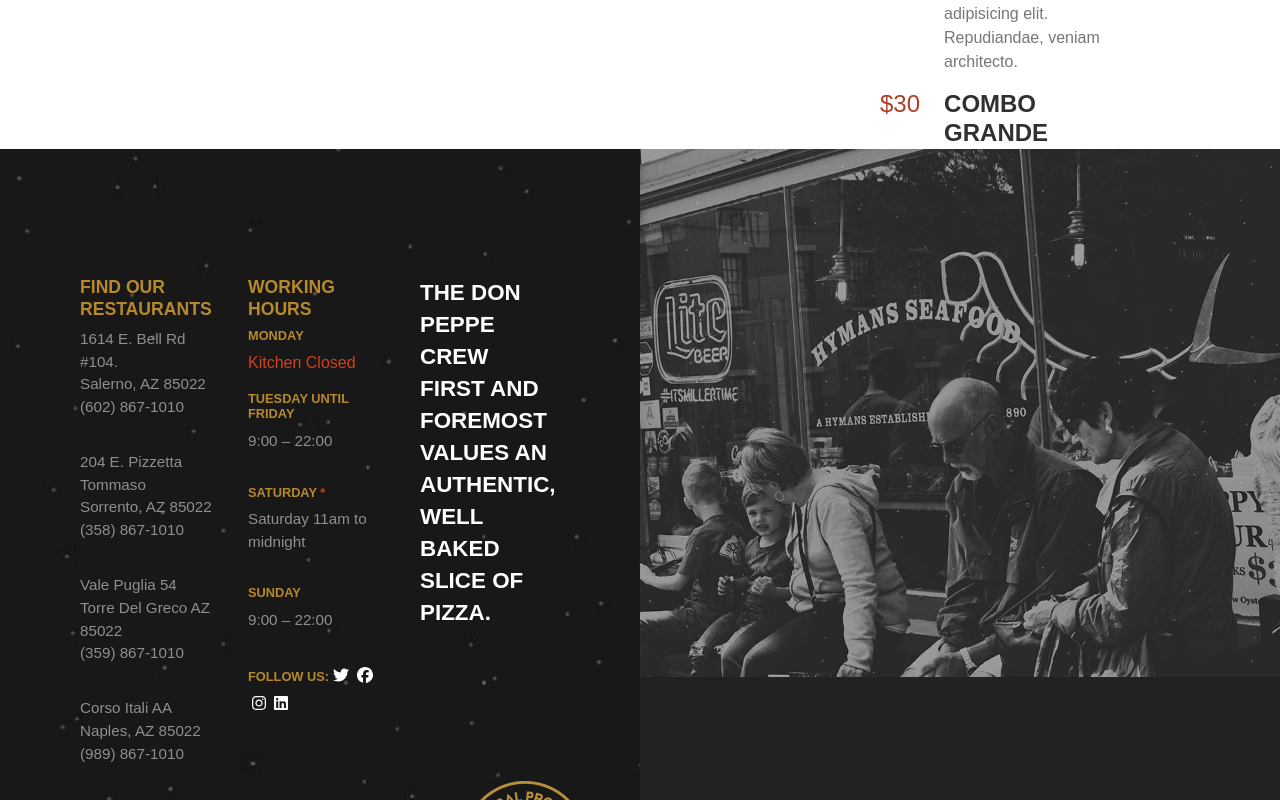
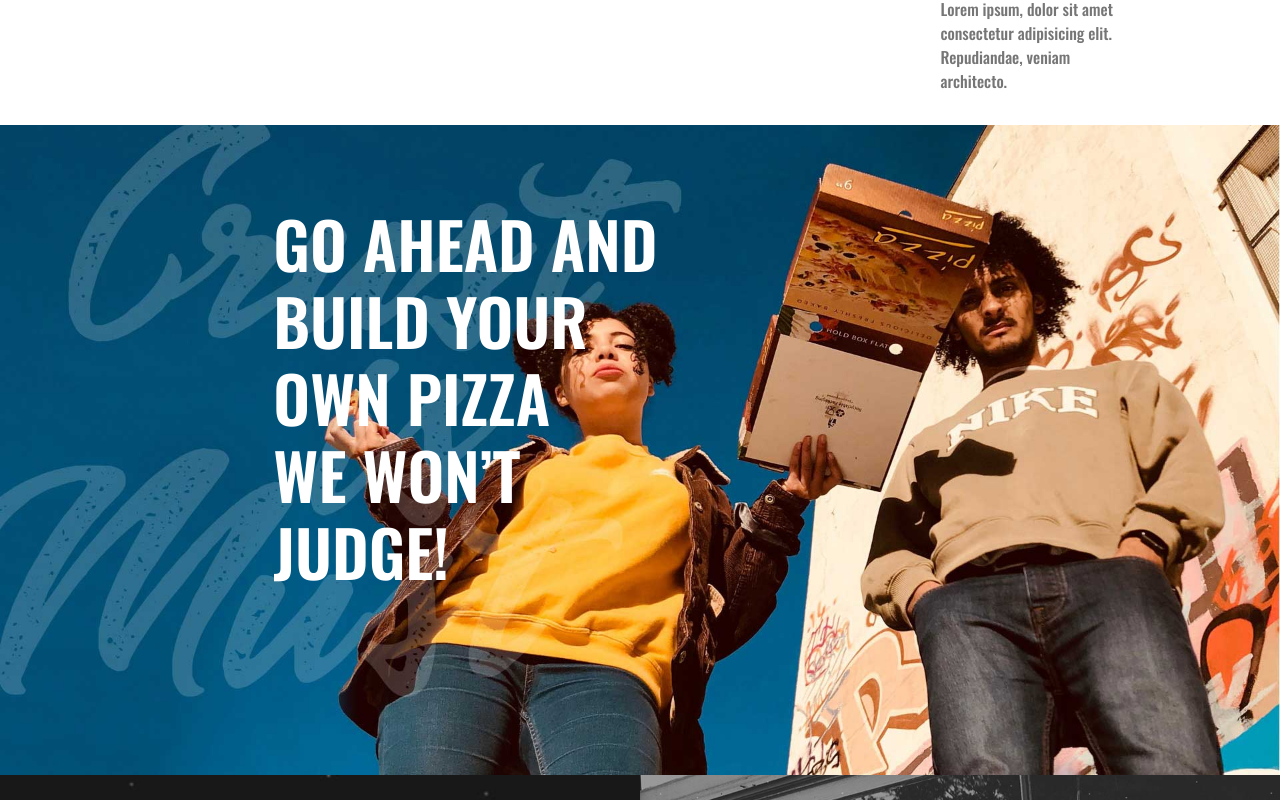
Before and after one commit to DarioGuastella/proj-html-vuejs, a Vue app: page / in a window 1280 px wide. Shown: the part 2180-2980 px from the top of the page. Built offline with nearby package versions, Linux system fonts and the light colour scheme.

Commit message:
aggiunge sezione parallax

```diff
--- a/index.html
+++ b/index.html
@@ -4,6 +4,9 @@
 <head>
   <meta charset="UTF-8" />
   <link rel="icon" type="image/svg+xml" href="/vite.svg" />
+  <link rel="preconnect" href="https://fonts.googleapis.com">
+  <link rel="preconnect" href="https://fonts.gstatic.com" crossorigin>
+  <link href="https://fonts.googleapis.com/css2?family=Oswald:wght@300;500;600&display=swap" rel="stylesheet">
   <meta name="viewport" content="width=device-width, initial-scale=1.0" />
   <title>Vue.js Don Peppe</title>
 </head>
--- a/src/components/AppMain.vue
+++ b/src/components/AppMain.vue
@@ -26,7 +26,9 @@
 </script>
 
 <template>
+    <!-- JUMBO -->
     <Slider /><!-- ToDo: slider content e fade -->
+    <!-- SEZIONE 1 -->
     <section class="container-fluid bg-light py-2 w-100"> <!-- ToDo: hover -->
         <div class="row">
             <div class="col-3 px-2"><img class="quarterImg" src="/img/h3-img-1.jpg" alt=""></div>
@@ -35,6 +37,7 @@
             <div class="col-3 px-2"><img class="quarterImg" src="/img/h3-img-4.jpg" alt=""></div>
         </div>
     </section>
+    <!-- SEZIONE 2 TESTIMONIALS -->
     <section class="container-fluid sectionBeige"><!-- ToDo: slider -->
         <div class="row">
             <div class="col-6 offset-md-3 text-center">
@@ -43,6 +46,7 @@
             </div>
         </div>
     </section>
+    <!-- SEZIONE 3 SPECIALS -->
     <section class="container-fluid sectionSpecials w-100">
         <div class="row w-100">
             <div class="col-6 relatived">
@@ -82,20 +86,34 @@
                 </div>
             </div>
         </div>
-
+    </section>
+    <!-- Sezione 4 PARALLAX --> <!--ToDo: fix parallax-->
+    <section>
+        <div class="container-fluid parallaxSection parallax">
+            <div class="row">
+                <div class="col-4 offset-md-2">
+                    <h3 class="buildPizza">
+                        GO AHEAD AND <br>
+                        BUILD YOUR<br>
+                        OWN PIZZA<br>
+                        WE WON’T<br>
+                        JUDGE!</h3>
+                </div>
+            </div>
+        </div>
     </section>
 </template>
 
 <style scoped lang="scss">
 // importo variabili
 // @use './styles/partials/variables' as *;
-//Sezione 3 - after jumbotron
+//Sezione 1 - after jumbotron
 .quarterImg {
     width: 468px;
     height: 320px;
 }
 
-//Sezione 4 - quotes slider
+//Sezione 2 - quotes slider
 .quotesMark {
     font-size: 15rem;
     color: #b7903c;
@@ -107,7 +125,7 @@
     height: 485px;
 }
 
-//Sezione 5 - Specials
+//Sezione 3 - Specials
 .sectionSpecials {
     width: 1922px;
     height: 823px;
@@ -156,5 +174,26 @@
     font-size: 1rem;
 }
 
+//Sezione 4 - Parallax
+.parallaxSection {
+    background-image: url(/img/h3-background-img.jpg);
+    height: 650px;
+}
+
+.buildPizza {
+    font-size: 4rem;
+    font-weight: 600;
+    margin-top: 5rem;
+    position: relative;
+    left: 3rem;
+}
+
+.parallax {
+    background-attachment: fixed;
+    background-position: center;
+    background-repeat: no-repeat;
+    background-size: cover;
+}
+
 // ...qui eventuale SCSS di AppComponent
 </style>
--- a/src/styles/general.scss
+++ b/src/styles/general.scss
@@ -11,7 +11,7 @@
 }
 
 body {
-    font-family: sans-serif;
+    font-family: 'Oswald', sans-serif;
     background-color: $themeColorDark;
     color: $themeColorLight;
 }
```
